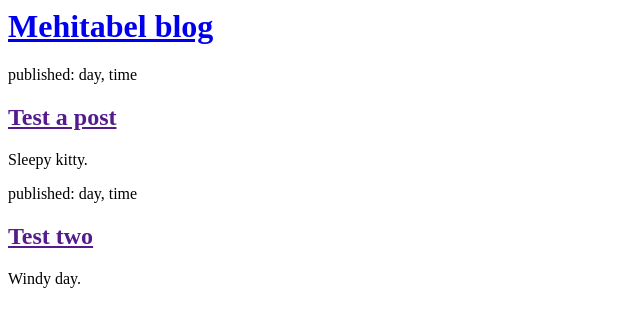
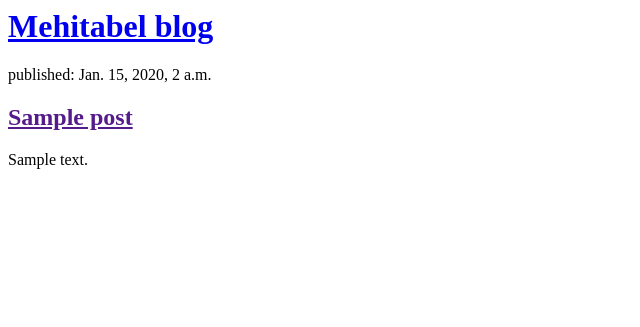
Before and after one commit to wavon/bloggin, a Django app: template blog/templates/blog/post_list.html in a window 1280 px wide. Shown: the top 327 px of the page, without its empty margins (0-640 px from the left). Run offline with Django 3.2, Linux system fonts and the light colour scheme; the template is opened without the code that fills it: values that come from a table or form of the project are taken from there, others are empty; tables that the repository leaves empty hold one stand-in row (values such as "Sample post").

Commit message:
Modified templates to display posts from database.

```diff
--- a/blog/templates/blog/post_list.html
+++ b/blog/templates/blog/post_list.html
@@ -6,17 +6,12 @@
     <div>
         <h1><a href="/">Mehitabel blog</a></h1>
     </div>
-
+    {% for post in posts %}
     <div>
-      <p>published: day, time</p>
-      <h2><a href="">Test a post</a></h2>
-      <p>Sleepy kitty.</p>
+      <p>published: {{ post.published_date }}</p>
+      <h2><a href="">{{ post.title }}</a></h2>
+      <p>{{ post.text|linebreaksbr }}</p>
     </div>
-
-    <div>
-      <p>published: day, time</p>
-      <h2><a href="">Test two</a></h2>
-      <p>Windy day.</p>
-    </div>
-  </body>
+    {% endfor %}
+  </body
 </html>
--- a/blog/views.py
+++ b/blog/views.py
@@ -1,5 +1,8 @@
 from django.shortcuts import render
+from django.utils import timezone
+from .models import Post
 
 # Create your views here.
 def post_list(request):
-    return render(request, 'blog/post_list.html')
+    posts = Post.objects.filter(published_date__lte=timezone.now()).order_by('published_date')
+    return render(request, 'blog/post_list.html', {'posts': posts})
```
Also changed, not shown: blog/models.py (line endings or trailing spaces).
